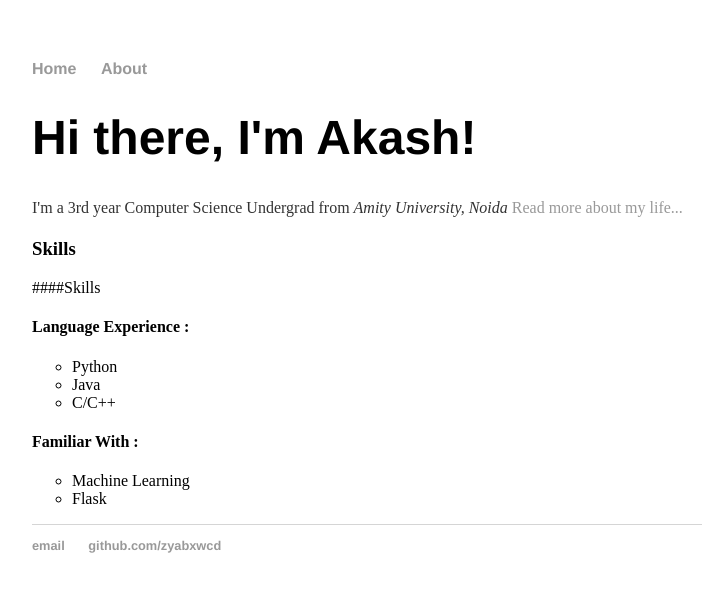
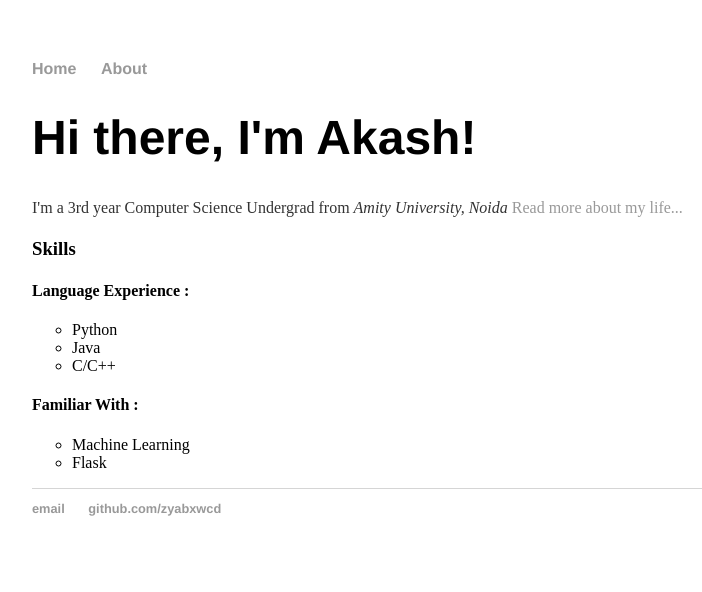
Before and after one commit to thisis-akash/thisis-akash.github.io, a Jekyll site: the page built from index.html, in a window 1280 px wide. Shown: the top 592 px of the page, without its empty margins (160-862 px from the left). Built offline with Jekyll 4.4.1, drawn with Linux system fonts in a browser that asks for light colours.

Commit message:
Update index.html

```diff
--- a/index.html
+++ b/index.html
@@ -5,8 +5,7 @@ title: Akash Aggarwal - Software Developer
 <div class="blurb">
 	<h1>Hi there, I'm Akash!</h1>
 	<p>I'm a 3rd year Computer Science Undergrad from <em>Amity University, Noida</em> <a href="/about">Read more about my life...</a></p>
-<h3>Skills</h4>
-	####Skills
+<h3>Skills</h3>
 	<h4>Language Experience :</h5>
 		<ul style="list-style-type:circle">
   			<li>Python</li>
```
